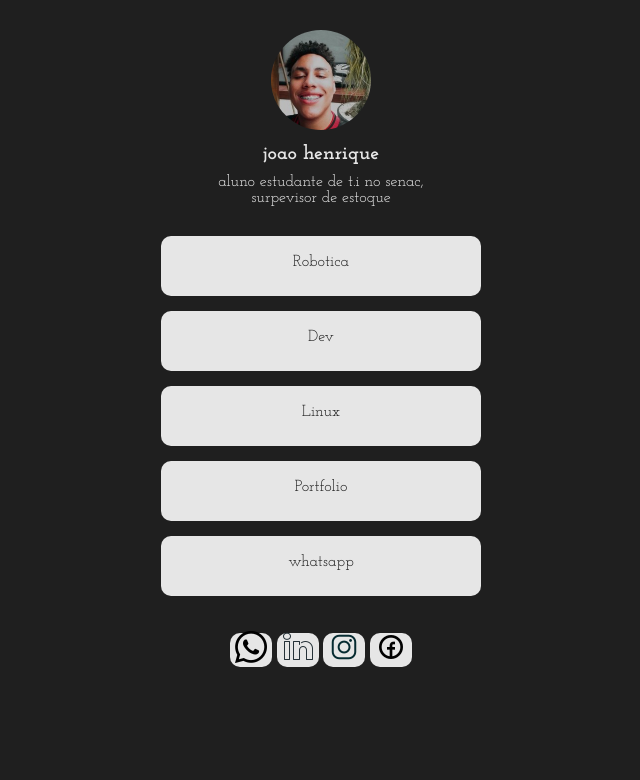
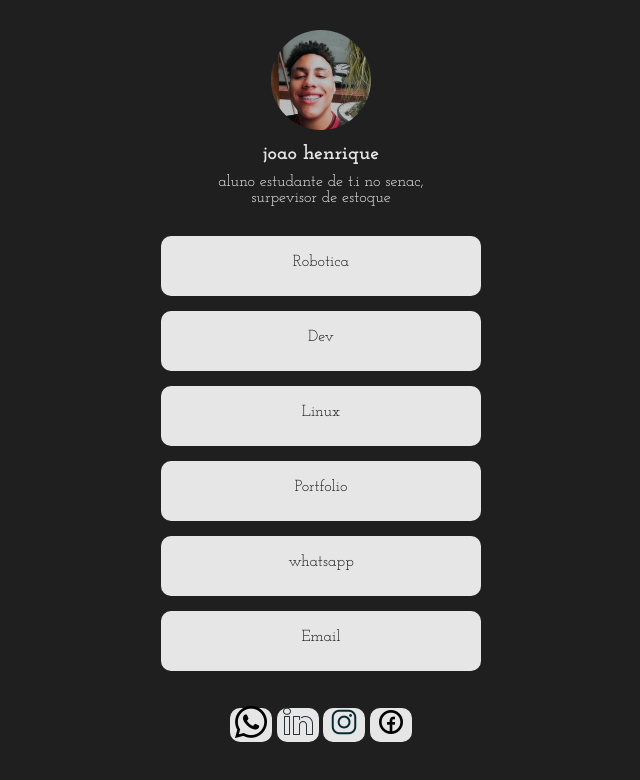
Before and after one commit to jhenrique2005/hub-links2, a plain HTML site: page index.html in a window 1280 px wide. Shown: the whole page, without its empty margins (319-959 px from the left). Drawn offline with Linux system fonts and the light colour scheme.

Commit message:
finalizaçao do projeto - folha de estilo

```diff
--- a/index.html
+++ b/index.html
@@ -38,6 +38,9 @@
             <a href="https://github.com/jhenrique2005">Portfolio</a>
             <!--Whatsaap API-->
             <a href="https://api.whatsapp.com/send?phone=5511960275039">whatsapp</a>
+            <!--email-->
+            <a href="mailto:joaozinhohenrique661@gmail.com?subject=contato
+            instagram">Email</a>
         </div>
 
         <!--Rodapé-->
```
